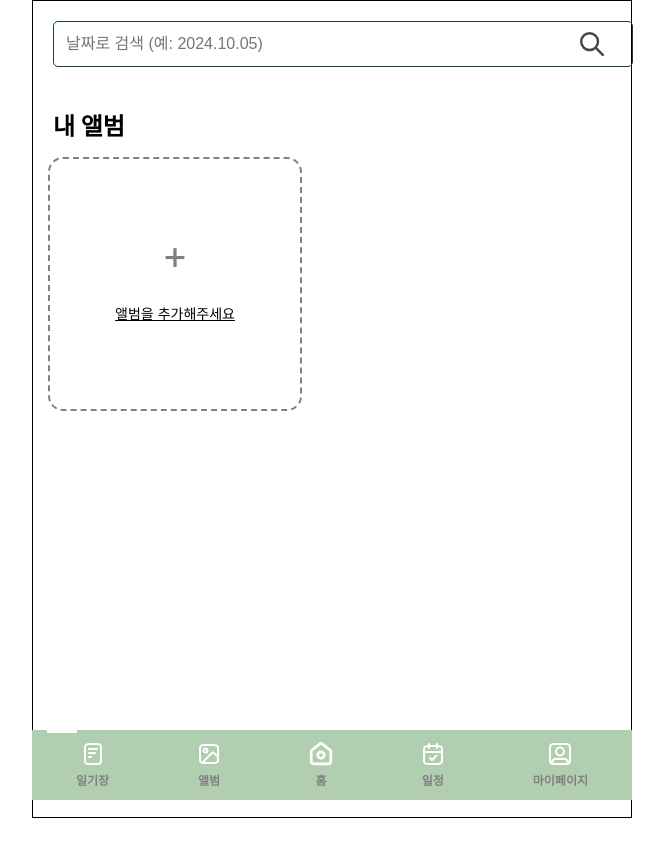
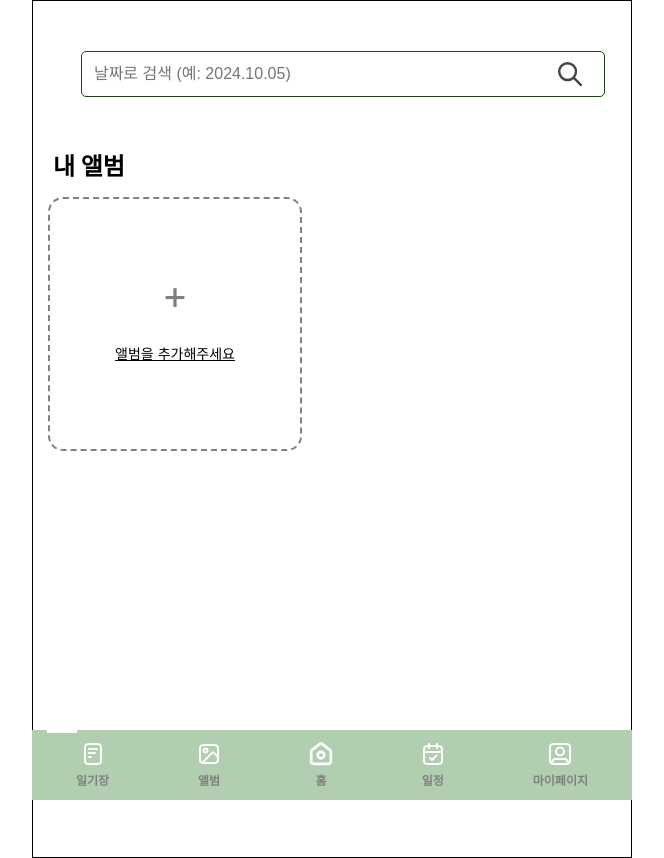
Before and after one commit to MyongjiCollaboration/Front, a React (Create React App) app: page /album in a window 1280 px wide. Shown: the whole page, without its empty margins (308-972 px from the left). Before the commit the page ends 818 px from the top, so only its background shows below. Built offline with nearby package versions, Linux system fonts and the light colour scheme.

Commit message:
fix : SearchBar width 수정

```diff
--- a/src/page/Album.js
+++ b/src/page/Album.js
@@ -101,9 +101,8 @@ const Container = styled.div`
 `;
 
 const SearchBarWrapper = styled.div`
-  width: 100%;
-  margin-bottom: 20px;
-  padding: 0 10px;
+  width: 90%;
+  margin: 30px;
 `;
 
 const SearchInputWrapper = styled.div`
```
